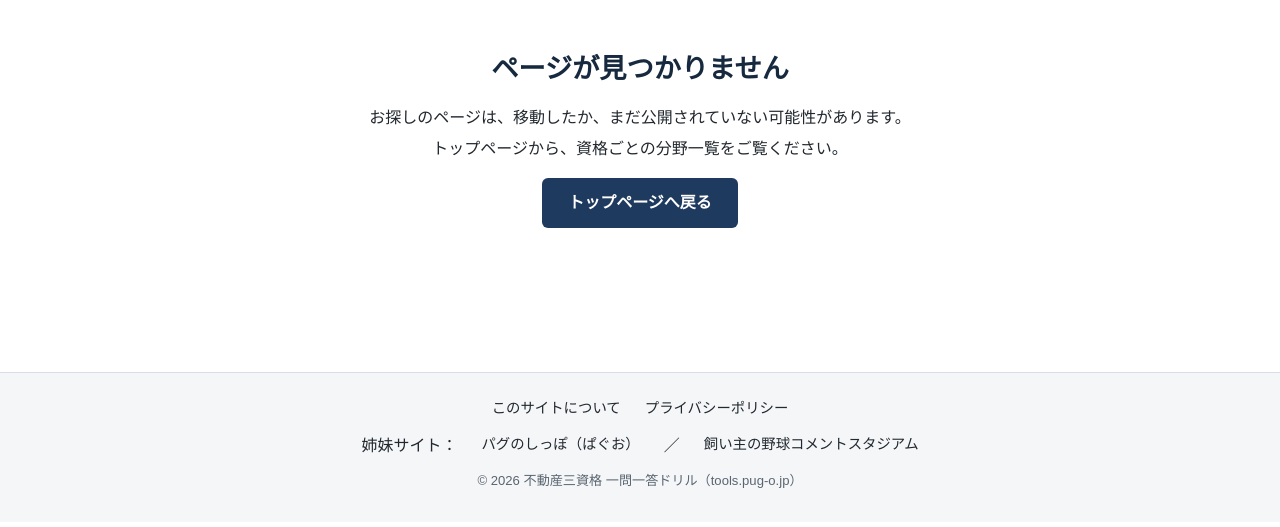
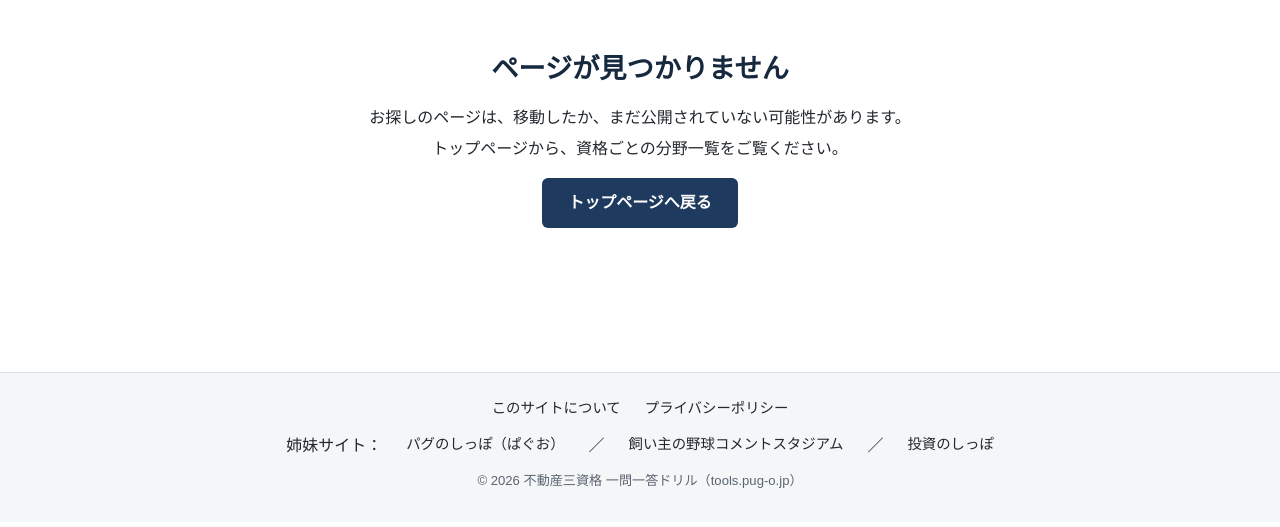
Before and after one commit to paguo750/tools, a plain HTML site: page 404.html in a window 1280 px wide. Shown: the part 89-616 px from the top of the page. Drawn offline with Linux system fonts and the light colour scheme.

```diff
--- a/404.html
+++ b/404.html
@@ -60,7 +60,7 @@
       <a href="/privacy/">プライバシーポリシー</a>
     </nav>
     <nav class="footer-nav">
-      姉妹サイト：<a href="https://pug-o.jp/">パグのしっぽ（ぱぐお）</a>／<a href="https://baseball.pug-o.jp/">飼い主の野球コメントスタジアム</a>
+      姉妹サイト：<a href="https://pug-o.jp/">パグのしっぽ（ぱぐお）</a>／<a href="https://baseball.pug-o.jp/">飼い主の野球コメントスタジアム</a>／<a href="https://invest.pug-o.jp/">投資のしっぽ</a>
     </nav>
     <p class="copyright">&copy; 2026 不動産三資格 一問一答ドリル（tools.pug-o.jp）</p>
   </div>
```
Also changed, not shown: about/index.html (+1 -1 lines), index.html (+1 -1 lines), kantei/index.html (+1 -1 lines), privacy/index.html (+1 -1 lines), shokenka/index.html (+1 -1 lines), takken/ichimon/toshi-keikaku-1.html (+1 -1 lines), takken/ichimon/toshi-keikaku-2.html (+1 -1 lines), takken/ichimon/toshi-keikaku-3.html (+1 -1 lines), takken/ichimon/toshi-keikaku-4.html (+1 -1 lines), takken/ichimon/toshi-keikaku-5.html (+1 -1 lines), takken/ichimon/toshi-keikaku-6.html (+1 -1 lines), takken/ichimon/toshi-keikaku.html (+1 -1 lines), takken/index.html (+1 -1 lines).
